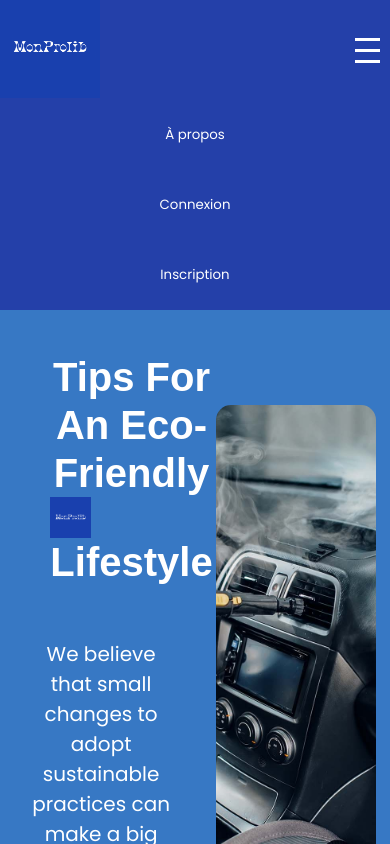
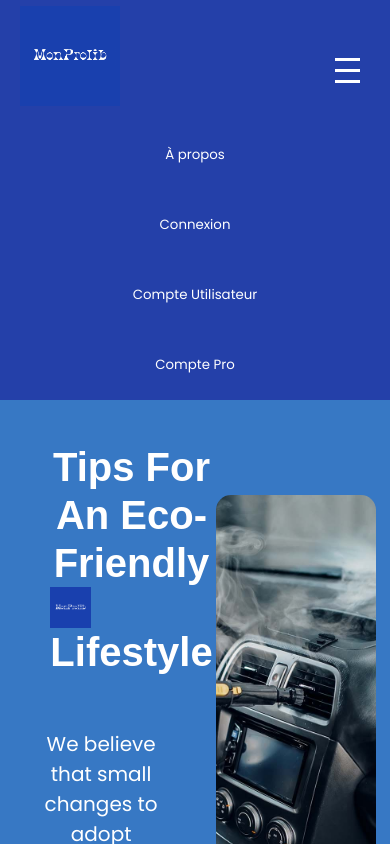
Before and after one commit to FayadIdrissB/MonProlib_, a React (Create React App) app in the folder frontend/: page / in a window 390 px wide. Both pictures are taken after a click on the element 367 px from the left and 50 px from the top of the page. Shown: the top 844 px of the page. Built offline with nearby package versions, Linux system fonts and the light colour scheme.

Commit message:
fix correction du menu humburger pour le responsive

```diff
--- a/frontend/src/Component/Header/header.css
+++ b/frontend/src/Component/Header/header.css
@@ -1,4 +1,4 @@
-/* Styles généraux du header */
+/* Style global du header */
 .header {
   display: flex;
   flex-direction: column;
@@ -10,20 +10,33 @@
   align-items: center;
   height: 100px;
   width: 100%;
+  padding-top: 20px;
   background-color: #2440a9;
 }
 
-.logo_header_ {
-  width: 100px;
-  cursor: pointer;
+/* Logo */
+.header_container_button-logo {
+  margin-left: 20px;
 }
 
-/* Navigation classique (desktop) */
+.logo_header_ {
+  width: 150px;
+  height: 100px;
+  object-fit: cover;
+  cursor: pointer;
+  margin-top: -25px;
+}
+
+/* Navigation Desktop */
+.header_container_button {
+  display: flex;
+  justify-content: space-evenly;
+  align-items: center;
+  width: 450px;
+}
+
 .desktop-nav {
   display: flex;
-  justify-content: space-evenly;
-  width: 450px;
-  align-items: center;
 }
 
 .header_container_button_paragraphe {
@@ -35,6 +48,7 @@
   cursor: pointer;
 }
 
+/* Bouton Inscription */
 .header_container_button_started {
   display: flex;
   justify-content: center;
@@ -55,12 +69,43 @@
   color: white;
 }
 
-/* Icône burger (mobile) */
+/* Dropdown pour Inscription (desktop) */
+.menu {
+  position: fixed;
+  top: 90px;
+  left: 92.5%;
+  transform: translateX(-50%);
+  background-color: #3778c4;
+  color: white;
+  width: 200px;
+  border-radius: 8px;
+  box-shadow: 0px 4px 6px rgba(0, 0, 0, 0.1);
+  padding: 10px 0;
+  display: flex;
+  flex-direction: column;
+  z-index: 10;
+}
+
+.menu_item {
+  padding: 12px;
+  text-align: center;
+  cursor: pointer;
+  transition: background 0.3s;
+  background-color: #3778c4;
+  border: none;
+}
+
+.menu_item:hover {
+  background-color: #2440a9;
+}
+
+/* Icône Burger (mobile) */
 .burger-icon {
-  display: none; /* Masquée par défaut (affichée en mobile) */
+  display: none;
   flex-direction: column;
   cursor: pointer;
   padding: 10px;
+  margin-right: 20px;
 }
 
 .burger-line {
@@ -70,7 +115,7 @@
   margin: 4px 0;
 }
 
-/* Menu mobile */
+/* Menu Mobile */
 .mobile-menu {
   display: flex;
   flex-direction: column;
@@ -93,18 +138,16 @@
   background-color: #3778c4;
 }
 
-/* Media Queries pour les écrans de moins de 600px */
+/* Responsive : mobile */
 @media only screen and (max-width: 600px) {
+  .desktop-nav {
+    display: none;
+  }
+  .burger-icon {
+    display: flex;
+  }
   .logo_header_ {
     width: 100px;
     height: 100px;
   }
-  /* Masquer la navigation desktop */
-  .desktop-nav {
-    display: none;
-  }
-  /* Afficher l'icône burger */
-  .burger-icon {
-    display: flex;
-  }
 }
--- a/frontend/src/Component/Header/header.jsx
+++ b/frontend/src/Component/Header/header.jsx
@@ -7,29 +7,57 @@ import Logo from "../../image/logoP.png";
 function Header() {
   const navigate = useNavigate();
 
+  // État pour le dropdown du bouton Inscription (version desktop)
+  const [showDropdown, setShowDropdown] = useState(false);
+  const dropdownRef = useRef(null);
+
+  // État pour le menu mobile (burger)
   const [showMobileMenu, setShowMobileMenu] = useState(false);
-  const menuRef = useRef(null);
+  const mobileMenuRef = useRef(null);
 
-  // Bascule l'affichage du menu mobile
-  const toggleMobileMenu = () => {
-    setShowMobileMenu(!showMobileMenu);
+  // Bascule du dropdown desktop
+  const toggleDropdown = () => {
+    setShowDropdown((prev) => !prev);
   };
 
-  // Ferme le menu si l'utilisateur clique en dehors
-  const handleClickOutside = (event) => {
-    if (menuRef.current && !menuRef.current.contains(event.target)) {
+  // Bascule du menu mobile
+  const toggleMobileMenu = () => {
+    setShowMobileMenu((prev) => !prev);
+  };
+
+  // Ferme le dropdown si clic en dehors (desktop)
+  const handleClickOutsideDropdown = (event) => {
+    if (dropdownRef.current && !dropdownRef.current.contains(event.target)) {
+      setShowDropdown(false);
+    }
+  };
+
+  // Ferme le menu mobile si clic en dehors (mobile)
+  const handleClickOutsideMobileMenu = (event) => {
+    if (mobileMenuRef.current && !mobileMenuRef.current.contains(event.target)) {
       setShowMobileMenu(false);
     }
   };
 
   useEffect(() => {
-    if (showMobileMenu) {
-      document.addEventListener("mousedown", handleClickOutside);
+    if (showDropdown) {
+      document.addEventListener("mousedown", handleClickOutsideDropdown);
     } else {
-      document.removeEventListener("mousedown", handleClickOutside);
+      document.removeEventListener("mousedown", handleClickOutsideDropdown);
     }
     return () => {
-      document.removeEventListener("mousedown", handleClickOutside);
+      document.removeEventListener("mousedown", handleClickOutsideDropdown);
+    };
+  }, [showDropdown]);
+
+  useEffect(() => {
+    if (showMobileMenu) {
+      document.addEventListener("mousedown", handleClickOutsideMobileMenu);
+    } else {
+      document.removeEventListener("mousedown", handleClickOutsideMobileMenu);
+    }
+    return () => {
+      document.removeEventListener("mousedown", handleClickOutsideMobileMenu);
     };
   }, [showMobileMenu]);
 
@@ -45,7 +73,7 @@ function Header() {
           />
         </div>
 
-        {/* Navigation classique pour desktop */}
+        {/* Navigation Desktop */}
         <div className="header_container_button desktop-nav">
           <button
             className="header_container_button_paragraphe"
@@ -59,15 +87,39 @@ function Header() {
           >
             Connexion
           </button>
-          <button
-            className="header_container_button_started"
-            onClick={() => navigate("/register")}
-          >
-            Inscription
-          </button>
+          <div className="dropdown-container" ref={dropdownRef}>
+            <button
+              className="header_container_button_started"
+              onClick={toggleDropdown}
+            >
+              Inscription
+            </button>
+            {showDropdown && (
+              <div className="menu">
+                <button
+                  className="menu_item"
+                  onClick={() => {
+                    navigate("/register_user");
+                    setShowDropdown(false);
+                  }}
+                >
+                  Compte Utilisateur
+                </button>
+                <button
+                  className="menu_item"
+                  onClick={() => {
+                    navigate("/register_pro");
+                    setShowDropdown(false);
+                  }}
+                >
+                  Compte Pro
+                </button>
+              </div>
+            )}
+          </div>
         </div>
 
-        {/* Icône burger pour mobile */}
+        {/* Icône burger pour Mobile */}
         <div className="burger-icon mobile-nav" onClick={toggleMobileMenu}>
           <span className="burger-line"></span>
           <span className="burger-line"></span>
@@ -75,9 +127,9 @@ function Header() {
         </div>
       </div>
 
-      {/* Menu mobile */}
+      {/* Menu Mobile */}
       {showMobileMenu && (
-        <div className="mobile-menu" ref={menuRef}>
+        <div className="mobile-menu" ref={mobileMenuRef}>
           <button
             className="mobile-menu_item"
             onClick={() => {
@@ -99,11 +151,20 @@ function Header() {
           <button
             className="mobile-menu_item"
             onClick={() => {
-              navigate("/register");
+              navigate("/register_user");
               setShowMobileMenu(false);
             }}
           >
-            Inscription
+            Compte Utilisateur
+          </button>
+          <button
+            className="mobile-menu_item"
+            onClick={() => {
+              navigate("/register_pro");
+              setShowMobileMenu(false);
+            }}
+          >
+            Compte Pro
           </button>
         </div>
       )}
```
